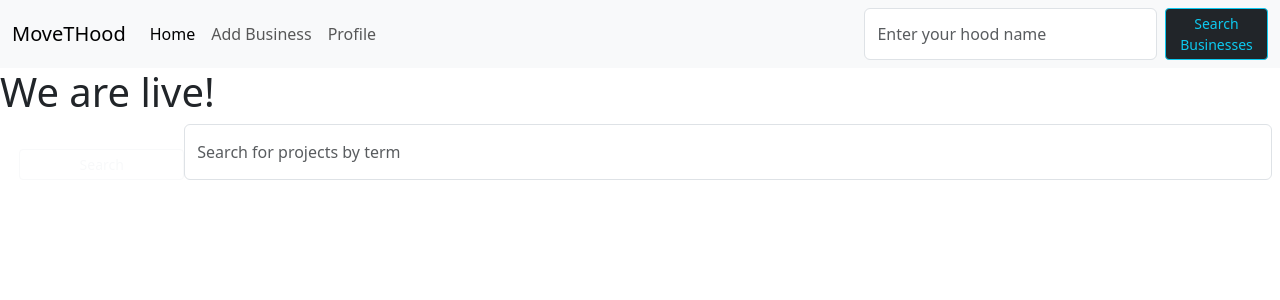
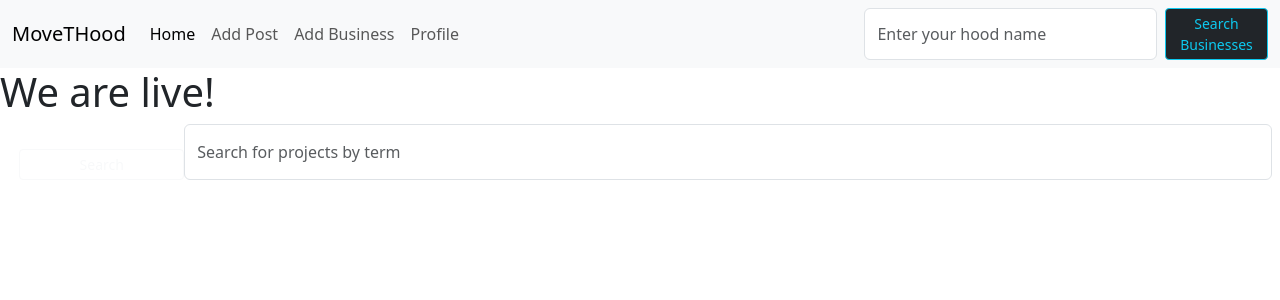
Before and after one commit to benie254/MoveTHood, a Django app: template neighborhood/templates/hood/index.html in a window 1280 px wide. Shown: the top 300 px of the page. Run offline with Django 3.2, Linux system fonts and the light colour scheme; the template is opened without the code that fills it, so the values that code supplies are empty; some libraries are stand-ins or nearby versions.

Commit message:
update navbar

```diff
--- a/neighborhood/templates/navbar.html
+++ b/neighborhood/templates/navbar.html
@@ -4,6 +4,9 @@
       <ul class="navbar-nav me-auto mb-2 mb-lg-0">
         <li class="nav-item">
           <a class="nav-link active" aria-current="page" href="/">Home</a>
+        </li>
+        <li class="nav-item">
+          <a class="nav-link" href="/">Add Post</a>
         </li>
         <li class="nav-item">
           <a class="nav-link" href="/">Add Business</a>
```
